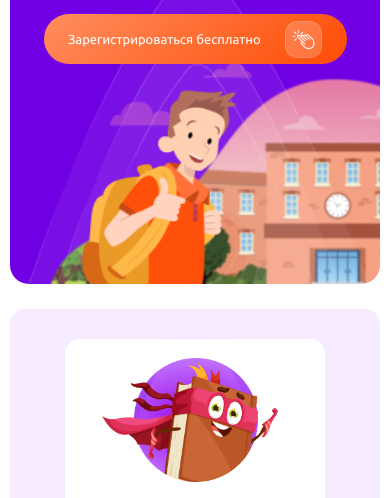
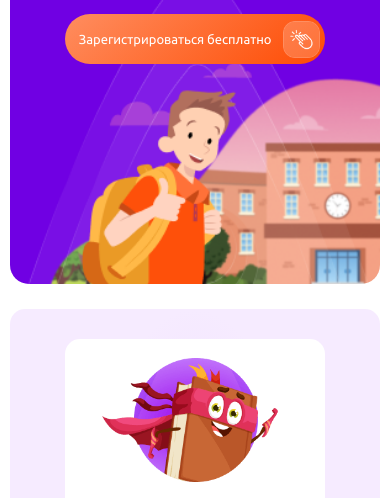
Before and after one commit to SHIVERSKIKH/html-landing-test, a plain HTML site: page index.html in a window 390 px wide. Shown: the part 304-802 px from the top of the page. Drawn offline with Linux system fonts and the light colour scheme.

Commit message:
редактирование кнопки

```diff
--- a/style/scss/_media.scss
+++ b/style/scss/_media.scss
@@ -61,12 +61,13 @@
         font-size: 15px;
         height: 50px;
         justify-content: space-evenly;
-        padding: 0;
+        padding: 0 0 0 9px;
     }
     .btn-reg-elt {
         width: 37px;
         height: 37px;
         background-size: contain;
+        margin-left: 7px;
 
     }
     .main {
@@ -195,6 +196,7 @@
     }
     .btn-reg {
         font-size: 13px;
+        max-width: 260px;
     }
     .main {
         &__info {
```
Also changed, not shown: style/css/style.css.
